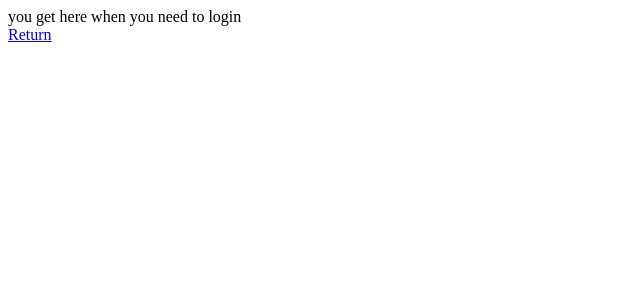
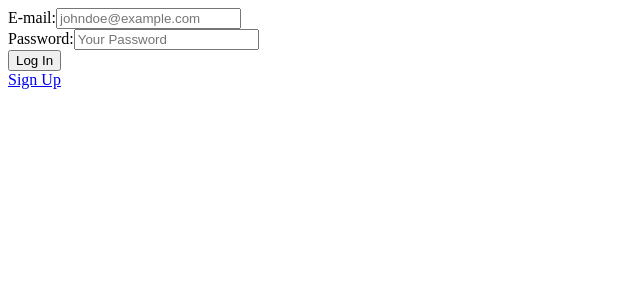
Before and after one commit to Elaminebendaas/ItsDone, a React (Vite) app: page /login in a window 1280 px wide. Shown: the top 300 px of the page, without its empty margins (0-640 px from the left). Built offline with nearby package versions, Linux system fonts and the light colour scheme.

Commit message:
changes to server file

```diff
--- a/src/Pages/Login/Login.jsx
+++ b/src/Pages/Login/Login.jsx
@@ -1,13 +1,33 @@
+import { useState } from 'react'
 import './Login.css'
 
 
 export default function Login(){
+    const [user, setUser] = useState({
+        email: "",
+        password: ""
+    })
+
+
+    function userLogin(){
+
+    }
 
 
 
 
     return(<>
-    you get here when you need to login <br></br>
-    <a href='/signup'>Return</a>
+    <form>
+        <label>E-mail:</label>
+        <input type='email' name='email' placeholder='johndoe@example.com' onChange={(e) => { user.email = e.target.value}} required/> <br></br>
+
+        <label>Password:</label>
+        <input type='password' name='password' placeholder='Your Password' onChange={(e) => { user.password = e.target.value}} required/> <br></br>
+
+        <button onClick={userLogin}>Log In</button>
+
+
+    </form>
+    <a href='/signup'>Sign Up</a>
     </>)
 }
```
Also changed, not shown: 1 other file (tests, documents, lock files or other folders).
